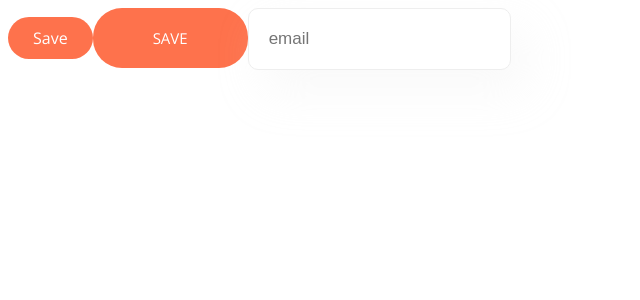
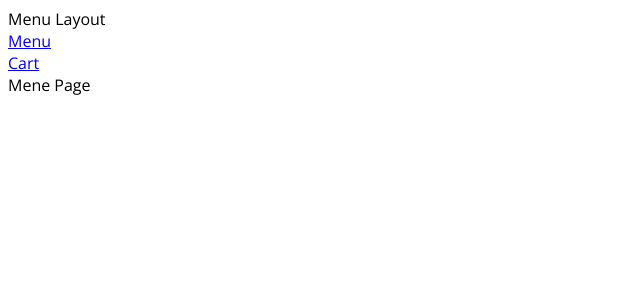
Before and after one commit to VovaSv/pizza-order, a React (Vite) app in the folder pizza-app/: page / in a window 1280 px wide. Shown: the top 300 px of the page, without its empty margins (0-640 px from the left). Built offline with nearby package versions, Linux system fonts and the light colour scheme.

Commit message:
init routing configuration

```diff
--- a/pizza-app/src/App.tsx
+++ b/pizza-app/src/App.tsx
@@ -1,6 +1,10 @@
 import { MouseEvent, useState } from 'react';
 import Button from './components/Button/Button';
 import Input from './components/Input/Input';
+import { Link, RouterProvider, createBrowserRouter } from 'react-router-dom';
+import Menu from './pages/Menu/Menu';
+import Cart from './pages/Cart/Cart';
+import Error from './pages/Error/Error';
 
 function App() {
 	const [counter, setCounter] = useState<number>(0);
--- /dev/null
+++ b/pizza-app/src/layouts/Menu/Menu.tsx
@@ -0,0 +1,18 @@
+import { Link, Outlet } from 'react-router-dom';
+
+export default function Menu() {
+	return (
+		<div>
+			<div>
+				Menu Layout
+				<br />
+				<Link to={'/'}>Menu</Link>
+				<br />
+				<Link to={'/cart'}>Cart</Link>
+			</div>
+			<div>
+				<Outlet />
+			</div>
+		</div>
+	);
+}
--- a/pizza-app/src/main.tsx
+++ b/pizza-app/src/main.tsx
@@ -2,9 +2,34 @@ import { StrictMode } from 'react';
 import { createRoot } from 'react-dom/client';
 import App from './App.tsx';
 import './index.css';
+import { RouterProvider, createBrowserRouter } from 'react-router-dom';
+import CartPage from './pages/Cart/Cart.tsx';
+import MenuPage from './pages/Menu/Menu.tsx';
+import MenuLayout from './layouts/Menu/Menu.tsx';
+import ErrorPage from './pages/Error/Error.tsx';
+const router = createBrowserRouter([
+	{
+		path: '/',
+		element: <MenuLayout />,
+		children: [
+			{
+				path: '/',
+				element: <MenuPage />,
+			},
+			{
+				path: '/cart',
+				element: <CartPage />,
+			},
+		],
+	},
+	{
+		path: '*',
+		element: <ErrorPage />,
+	},
+]);
 
 createRoot(document.getElementById('root')!).render(
 	<StrictMode>
-		<App />
+		<RouterProvider router={router} />
 	</StrictMode>
 );
--- /dev/null
+++ b/pizza-app/src/pages/Cart/Cart.tsx
@@ -0,0 +1,9 @@
+import { Link } from 'react-router-dom';
+
+export default function Cart() {
+	return (
+		<div>
+			Cart Page
+		</div>
+	);
+}
--- /dev/null
+++ b/pizza-app/src/pages/Error/Error.tsx
@@ -0,0 +1,3 @@
+export default function Error() {
+	return 'Error';
+}
--- /dev/null
+++ b/pizza-app/src/pages/Menu/Menu.tsx
@@ -0,0 +1,5 @@
+import { Link } from 'react-router-dom';
+
+export default function Menu() {
+	return <div>Mene Page</div>;
+}
```
